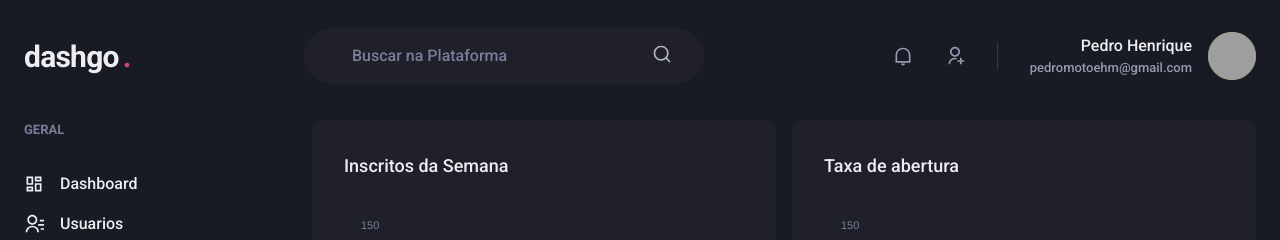
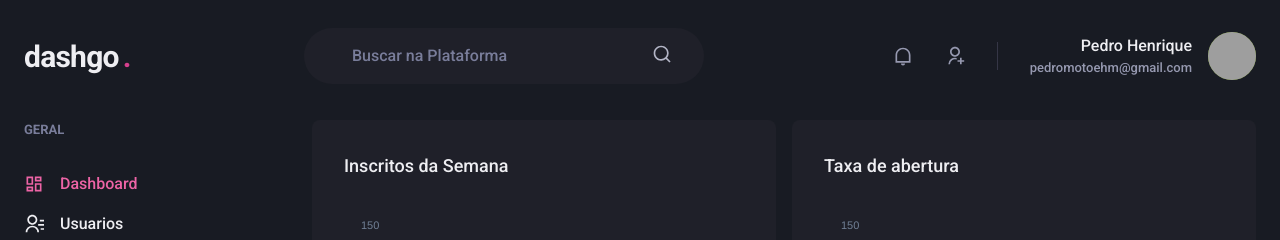
Before and after one commit to pedrokpdo/dashgoo, a Next.js app: page /dashboard in a window 1280 px wide. Shown: the top 240 px of the page. Built offline with nearby package versions, Linux system fonts and the light colour scheme; grey boxes are pictures that could not be loaded.

Commit message:
Sinalizando link ativo

```diff
--- /dev/null
+++ b/src/components/ActiveLink.tsx
@@ -0,0 +1,36 @@
+
+import Link, { LinkProps } from "next/link";
+import { useRouter } from "next/router";
+import {  cloneElement, ReactElement } from "react";
+
+
+
+interface ActiveLinkProps extends LinkProps {
+    children: ReactElement;
+    shouldMatchExactHref?: boolean;
+}
+
+export function ActiveLink({shouldMatchExactHref=false, children, ...rest}: ActiveLinkProps) {
+    const { asPath } = useRouter()
+
+    let isActive = false
+
+    if( shouldMatchExactHref && (asPath === rest.href || asPath === rest.as) ) {
+        isActive = true;
+    }
+
+    if (!shouldMatchExactHref &&
+        (asPath.startsWith(String(rest.href)) ||
+        asPath.startsWith(String(rest.as)) )) {
+            isActive = true;
+
+    }
+
+    return (
+        <Link  {...rest}>
+             {cloneElement(children, {
+                 color: isActive ? 'pink.400' : 'gray.50'
+             })}
+        </Link>
+    )
+}
--- a/src/components/Sidebar/NavLink.tsx
+++ b/src/components/Sidebar/NavLink.tsx
@@ -1,6 +1,7 @@
 import  { Icon, Link as ChakraLink, Text, LinkProps as ChakraLinkProps } from "@chakra-ui/react";
 import { ElementType } from "react"
-import Link from 'next/link'
+
+import { ActiveLink } from "../ActiveLink";
 
 interface NavLinkProps extends ChakraLinkProps {
     icon: ElementType;
@@ -10,11 +11,11 @@
 
 export function NavLink({ icon, children, href, ...rest }:NavLinkProps) {
     return (
-      <Link passHref href={href}>
+      <ActiveLink passHref href={href}>
         <ChakraLink display='flex' alignItems='center' {...rest}>
                 <Icon as={icon} fontSize='20' />
                 <Text ml='4' fontWeight='medium'>{children}</Text>
         </ChakraLink>
-      </Link>
+      </ActiveLink>
     )
 }
```
